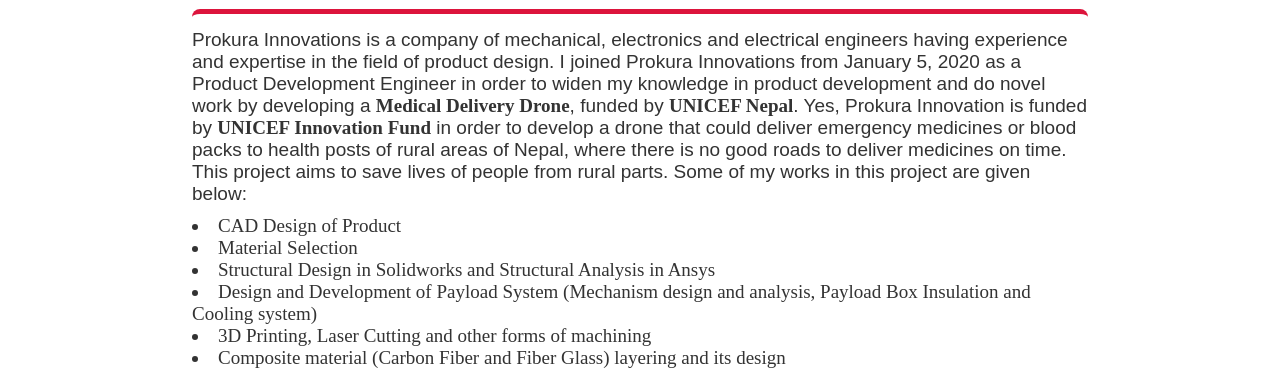
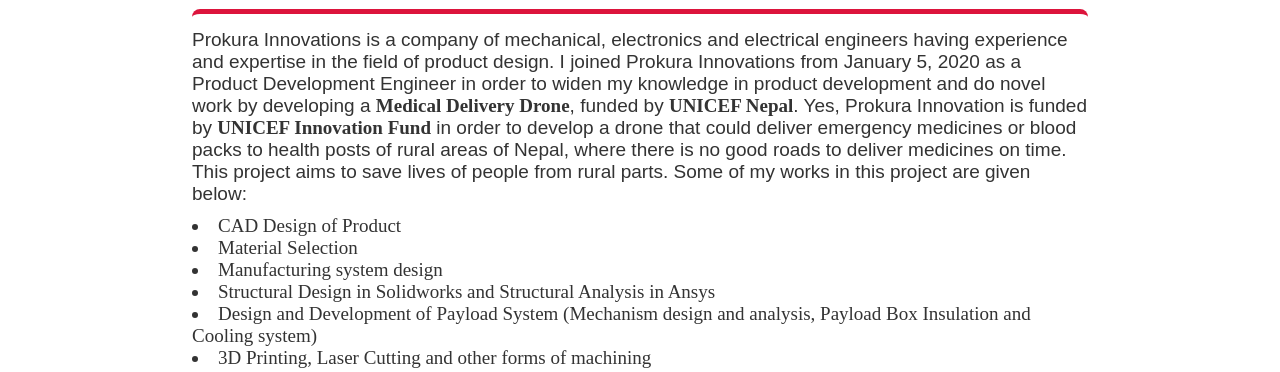
Before and after one commit to Rupesh-st/rupeshbadeshrestha, a plain HTML site: page ProfessionalExp.html in a window 1280 px wide. Shown: the part 359-731 px from the top of the page. Drawn offline with Linux system fonts and the light colour scheme.

Commit message:
Update ProfessionalExp.html

```diff
--- a/ProfessionalExp.html
+++ b/ProfessionalExp.html
@@ -55,6 +55,7 @@ there is no good roads to deliver medicines on time. This project aims to save l
 are given below:
 <li>CAD Design of Product</li>
 <li>Material Selection</li>
+<li>Manufacturing system design</li>
 <li>Structural Design in Solidworks and Structural Analysis in Ansys</li>
 <li>Design and Development of Payload System (Mechanism design and analysis, Payload Box Insulation and Cooling system)</li>
 <li>3D Printing, Laser Cutting and other forms of machining</li>
```
